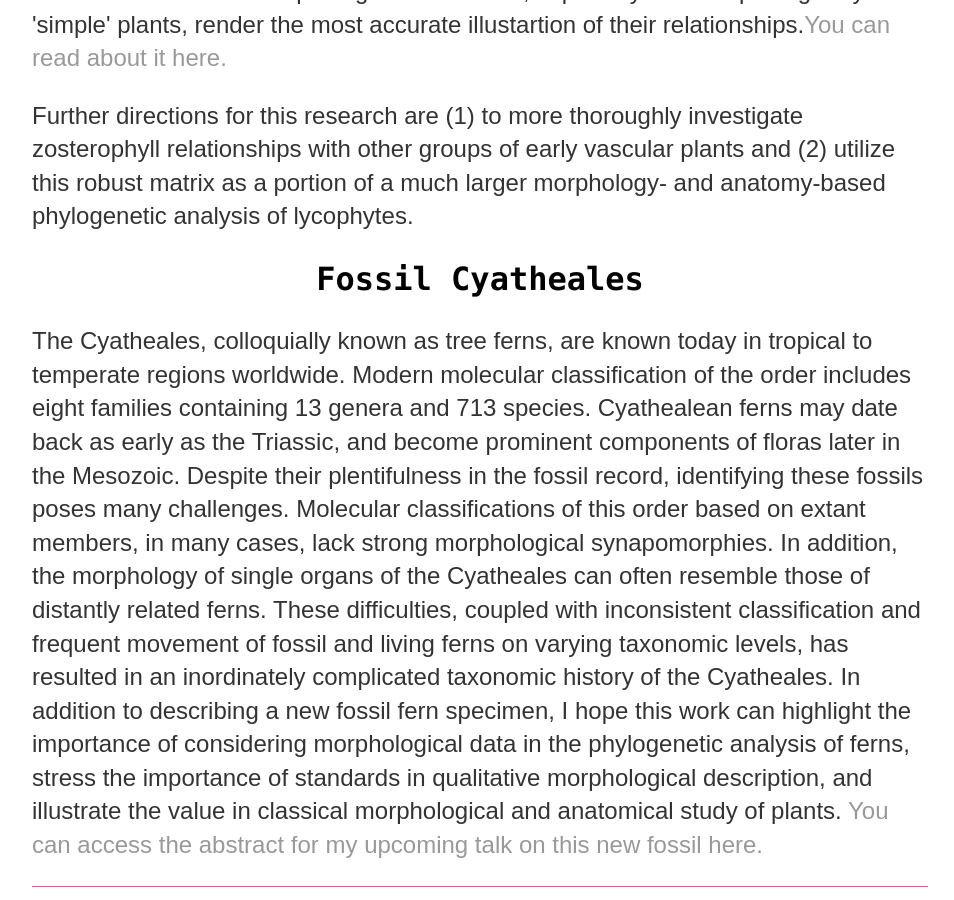
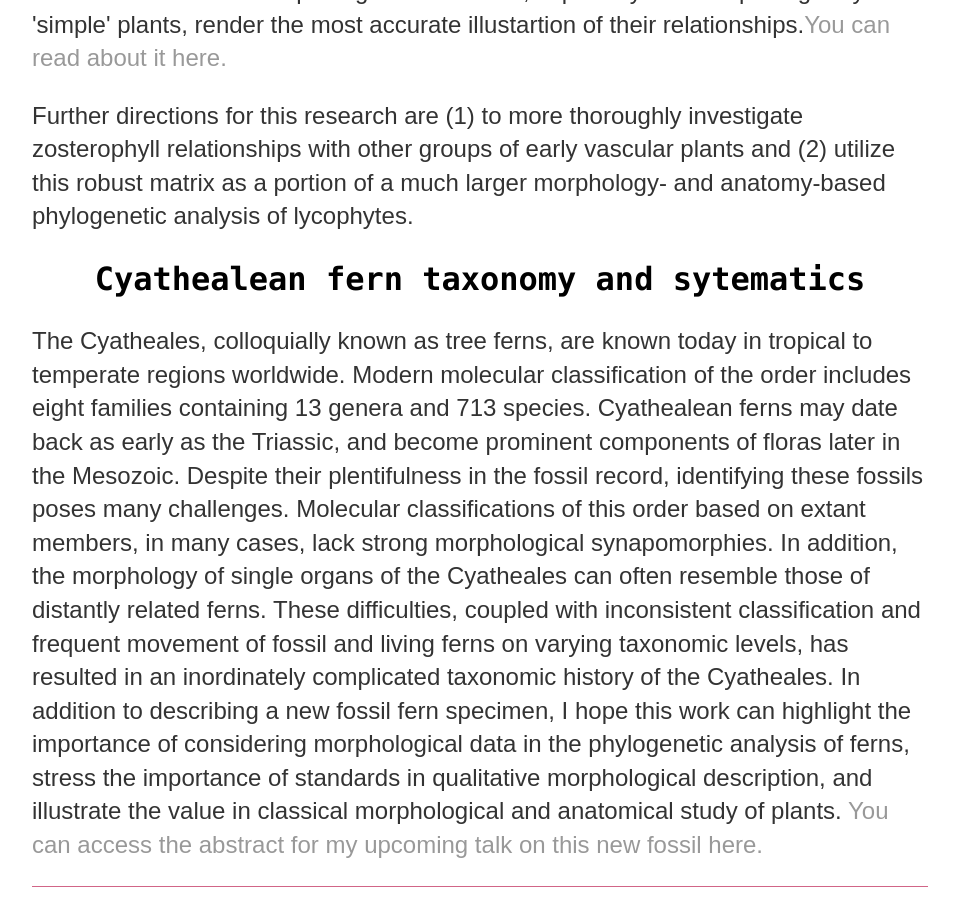
Before and after one commit to megannibbs/megannibbelink.github.io, a Jekyll site: the page built from pubs/index.html, in a window 1280 px wide and 900 px high, scrolled down 1118 px. Shown: the whole window, without its empty margins (160-1114 px from the left). Built offline with Jekyll 4.4.1, drawn with Linux system fonts in a browser that asks for light colours.

Commit message:
Update index.html

```diff
--- a/pubs/index.html
+++ b/pubs/index.html
@@ -18,7 +18,7 @@ title: Meg Nibbelink | Research
 	<p>Further directions for this research are (1) to more thoroughly investigate zosterophyll relationships with other groups of early vascular plants
 		and (2) utilize this robust matrix as a portion of a much larger morphology- and anatomy-based phylogenetic analysis of lycophytes.</p>
 
-	<div align="center"><h2>Fossil Cyatheales</h2></div>
+	<div align="center"><h2>Cyathealean fern taxonomy and sytematics</h2></div>
 	<p>The Cyatheales, colloquially known as tree ferns, are known today in tropical to temperate regions worldwide.
 		Modern molecular classification of the order includes eight families containing 13 genera and 713 species.
 		Cyathealean ferns may date back as early as the Triassic, and become prominent components of floras later in the Mesozoic.
```
